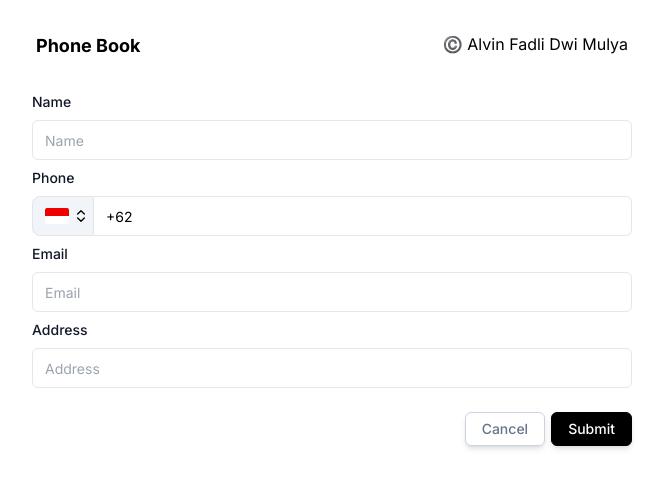
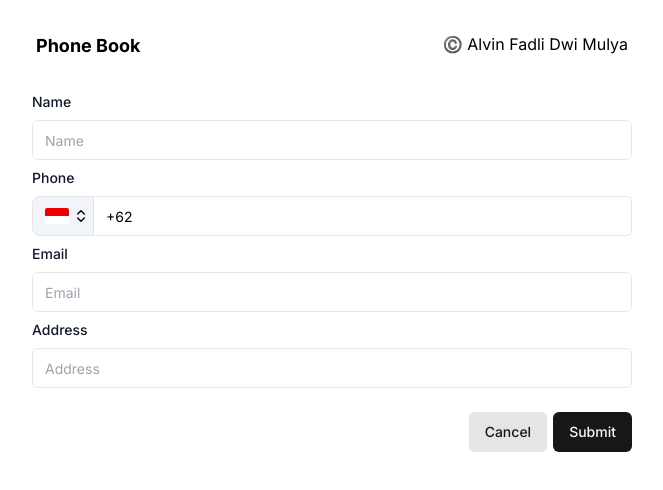
Before and after one commit to alvinfadli/phone-book, a Next.js app: page /create in a window 1280 px wide. Shown: the top 490 px of the page, without its empty margins (308-971 px from the left). Built offline with nearby package versions, Linux system fonts and the light colour scheme.

Commit message:
refactor: implement shadcn button component

```diff
--- a/app/page.tsx
+++ b/app/page.tsx
@@ -22,12 +22,11 @@ export default function Home() {
             <div></div>
             <div>
               <Button
-                asChild
                 variant={"default"}
                 about="Add"
                 onClick={() => router.push("/create")}
               >
-                <p>Add</p>
+                Add
               </Button>
             </div>
           </div>
--- a/components/ContactForm.tsx
+++ b/components/ContactForm.tsx
@@ -1,9 +1,8 @@
 "use client";
-import { useState } from "react";
 import { zodResolver } from "@hookform/resolvers/zod";
 import { SubmitHandler, useForm } from "react-hook-form";
 import { z } from "zod";
-import Button from "./ui/Buttondelete";
+import { Button } from "@/components/ui/button";
 import { useRouter } from "next/navigation";
 
 import Contact from "@/types/contact";
@@ -24,8 +23,6 @@ type ContactFormProps = {
 };
 
 const ContactForm = ({ contact }: ContactFormProps) => {
-  const [phoneNumber, setPhoneNumber] = useState("");
-
   const router = useRouter();
   const {
     register,
@@ -107,15 +104,13 @@ const ContactForm = ({ contact }: ContactFormProps) => {
         <Button
           onClick={() => router.replace("/")}
           type="button"
-          text="Cancel"
           variant="secondary"
-        />
-        <Button
-          disabled={isSubmitting}
-          type="submit"
-          text={isSubmitting ? "Loading..." : "Submit"}
-          variant="primary"
-        />
+        >
+          Cancel
+        </Button>
+        <Button disabled={isSubmitting} type="submit" variant="default">
+          {isSubmitting ? "Loading..." : "Submit"}
+        </Button>
       </div>
       {errors.root && <div className="text-red-500">{errors.root.message}</div>}
     </form>
--- a/components/ui/Buttondelete.tsx
+++ /dev/null
@@ -1,48 +0,0 @@
-import React from "react";
-
-interface ButtonProps {
-  text: string;
-  onClick?: (event: React.MouseEvent<HTMLButtonElement>) => void;
-  disabled?: boolean;
-  variant?: "primary" | "secondary";
-  type?: "submit" | "reset" | "button" | undefined;
-  icon?: React.ReactNode;
-}
-
-const Button: React.FC<ButtonProps> = ({
-  text,
-  onClick,
-  disabled,
-  variant,
-  type,
-  icon,
-}) => {
-  const getVariantClasses = () => {
-    switch (variant) {
-      case "primary":
-        return "bg-black text-white border border-black hover:bg-slate-800";
-      case "secondary":
-        return "bg-white text-slate-500 border border-slate-300 hover:bg-slate-100";
-      default:
-        return "";
-    }
-  };
-
-  return (
-    <button
-      className={`flex py-1.5 text-sm justify-center items-center px-4 rounded-md font-medium shadow-md ${getVariantClasses()}`}
-      onClick={onClick}
-      disabled={disabled}
-      type={type}
-    >
-      {icon && (
-        <span className="button-icon pr-1 flex justify-center items-center ">
-          {icon}
-        </span>
-      )}
-      {text}
-    </button>
-  );
-};
-
-export default Button;
--- a/components/ui/button.tsx
+++ b/components/ui/button.tsx
@@ -1,22 +1,24 @@
-import * as React from "react"
-import { Slot } from "@radix-ui/react-slot"
-import { cva, type VariantProps } from "class-variance-authority"
+import * as React from "react";
+import { Slot } from "@radix-ui/react-slot";
+import { cva, type VariantProps } from "class-variance-authority";
 
-import { cn } from "@/lib/utils"
+import { cn } from "@/lib/utils";
 
 const buttonVariants = cva(
   "inline-flex items-center justify-center whitespace-nowrap rounded-md text-sm font-medium ring-offset-white transition-colors focus-visible:outline-none focus-visible:ring-2 focus-visible:ring-neutral-950 focus-visible:ring-offset-2 disabled:pointer-events-none disabled:opacity-50 dark:ring-offset-neutral-950 dark:focus-visible:ring-neutral-300",
   {
     variants: {
       variant: {
-        default: "bg-neutral-900 text-neutral-50 hover:bg-neutral-900/90 dark:bg-neutral-50 dark:text-neutral-900 dark:hover:bg-neutral-50/90",
+        default:
+          "bg-neutral-900 text-neutral-50 hover:bg-neutral-900/90 dark:bg-neutral-50 dark:text-neutral-900 dark:hover:bg-neutral-50/90",
         destructive:
           "bg-red-500 text-neutral-50 hover:bg-red-500/90 dark:bg-red-900 dark:text-neutral-50 dark:hover:bg-red-900/90",
         outline:
           "border border-neutral-200 bg-white hover:bg-neutral-100 hover:text-neutral-900 dark:border-neutral-800 dark:bg-neutral-950 dark:hover:bg-neutral-800 dark:hover:text-neutral-50",
         secondary:
-          "bg-neutral-100 text-neutral-900 hover:bg-neutral-100/80 dark:bg-neutral-800 dark:text-neutral-50 dark:hover:bg-neutral-800/80",
-        ghost: "hover:bg-neutral-100 hover:text-neutral-900 dark:hover:bg-neutral-800 dark:hover:text-neutral-50",
+          "bg-neutral-200 text-neutral-900 hover:bg-neutral-300/80 dark:bg-neutral-800 dark:text-neutral-50 dark:hover:bg-neutral-800/80",
+        ghost:
+          "hover:bg-neutral-100 hover:text-neutral-900 dark:hover:bg-neutral-800 dark:hover:text-neutral-50",
         link: "text-neutral-900 underline-offset-4 hover:underline dark:text-neutral-50",
       },
       size: {
@@ -31,26 +33,26 @@ const buttonVariants = cva(
       size: "default",
     },
   }
-)
+);
 
 export interface ButtonProps
   extends React.ButtonHTMLAttributes<HTMLButtonElement>,
     VariantProps<typeof buttonVariants> {
-  asChild?: boolean
+  asChild?: boolean;
 }
 
 const Button = React.forwardRef<HTMLButtonElement, ButtonProps>(
   ({ className, variant, size, asChild = false, ...props }, ref) => {
-    const Comp = asChild ? Slot : "button"
+    const Comp = asChild ? Slot : "button";
     return (
       <Comp
         className={cn(buttonVariants({ variant, size, className }))}
         ref={ref}
         {...props}
       />
-    )
+    );
   }
-)
-Button.displayName = "Button"
+);
+Button.displayName = "Button";
 
-export { Button, buttonVariants }
+export { Button, buttonVariants };
```
